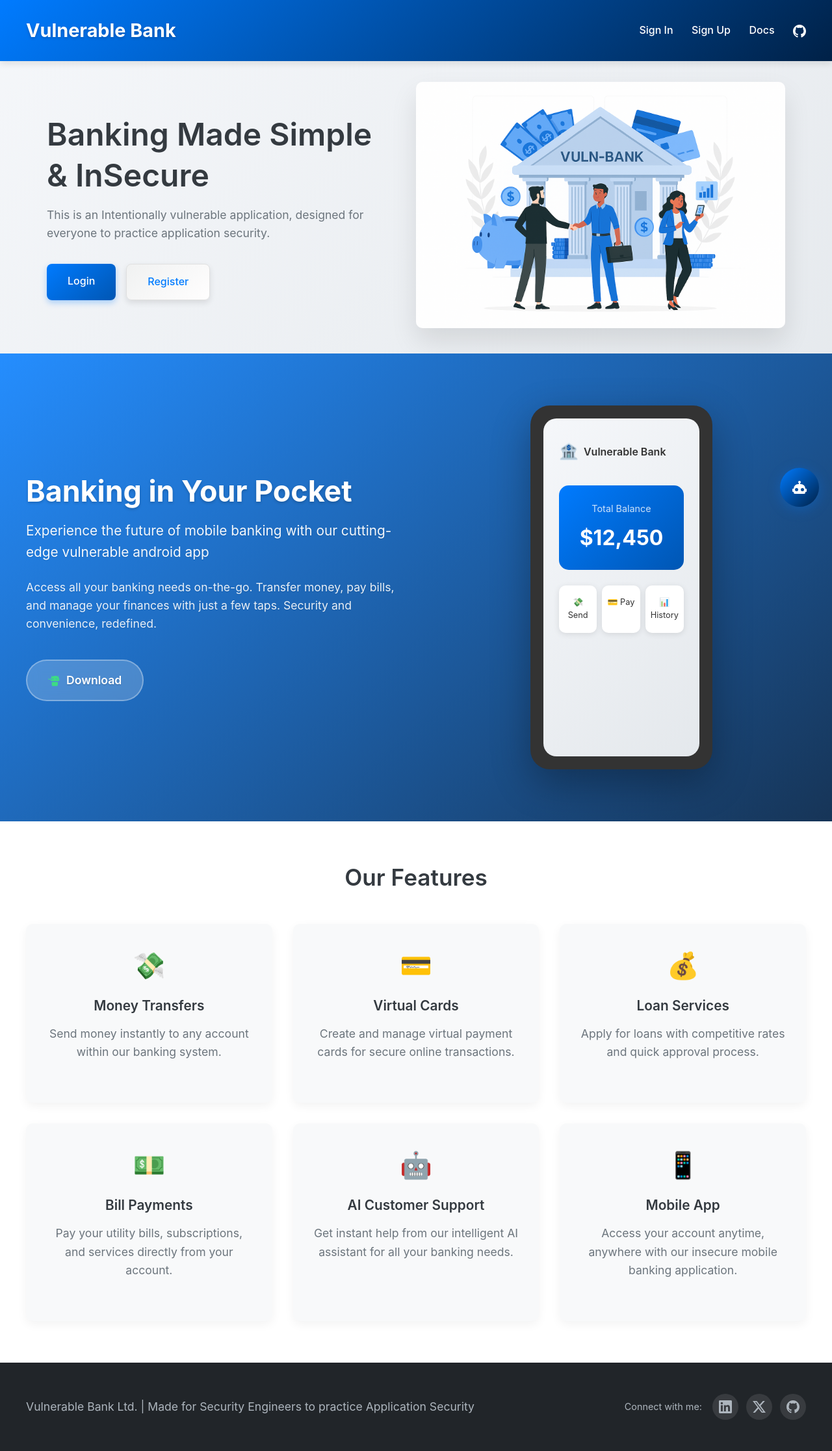
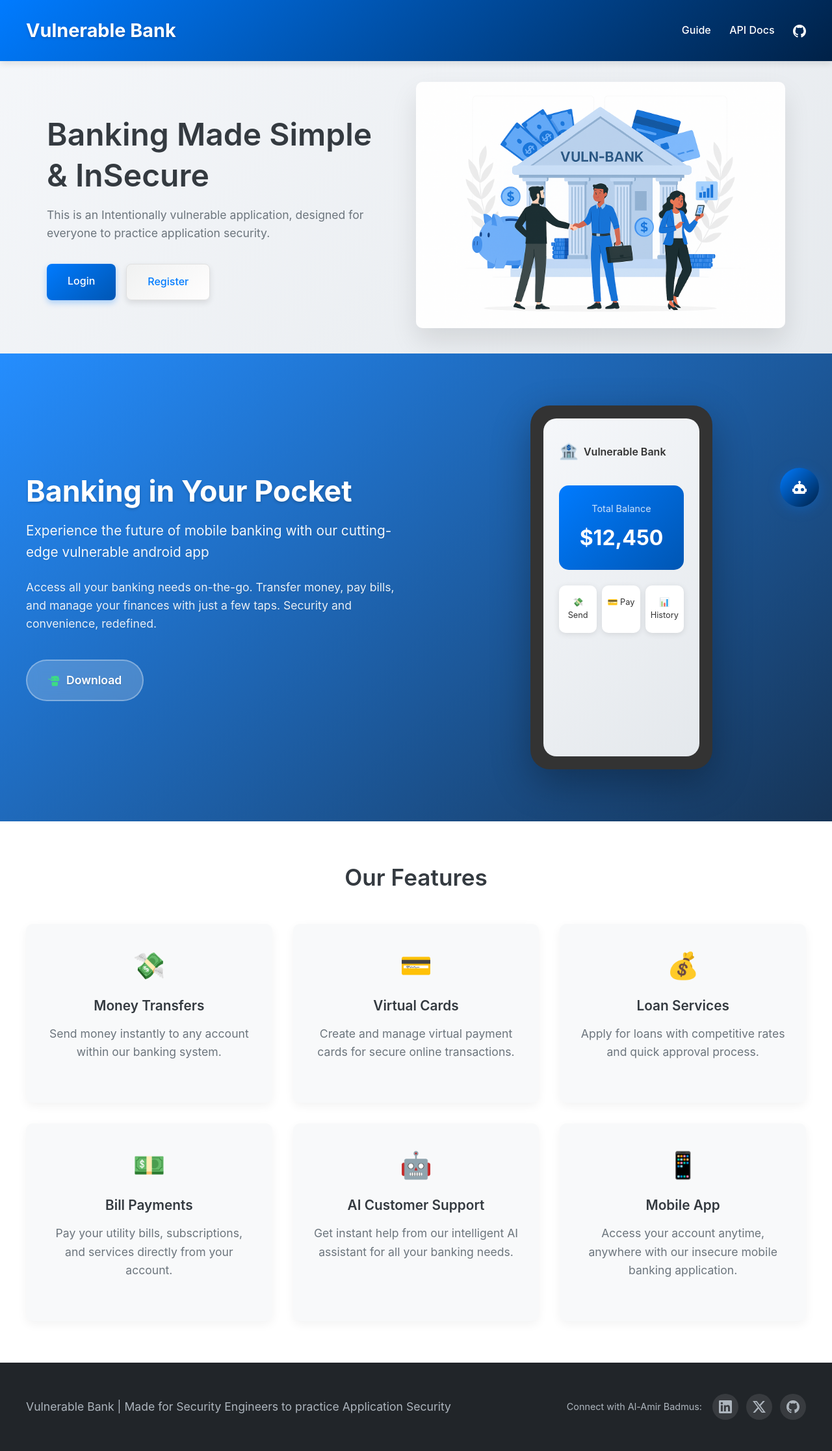
Before and after one commit to zainaboladiti/cloud-security-k8s-policy, a Flask app: page / in a window 1280 px wide. Shown: the whole page at 65% size. Run offline with Flask 2, Linux system fonts and the light colour scheme; some libraries are stand-ins or nearby versions.

Commit message:
text changes

```diff
--- a/static/openapi.json
+++ b/static/openapi.json
@@ -11,8 +11,8 @@
   },
   "servers": [
     {
-      "url": "http://localhost:5000",
-      "description": "Local Development Server"
+      "url": "http://vulnbank.org",
+      "description": "Controlled Production Server"
     }
   ],
   "tags": [
--- a/templates/index.html
+++ b/templates/index.html
@@ -784,9 +784,10 @@
             <div class="header-content">
                 <div class="bank-logo">Vulnerable Bank</div>
                 <nav class="nav-links">
-                    <a href="{{ url_for('login') }}">Sign In</a>
-                    <a href="{{ url_for('register') }}">Sign Up</a>
-                    <a href="/api/docs">Docs</a>
+                    <!-- <a href="{{ url_for('login') }}">Sign In</a> -->
+                    <!-- <a href="{{ url_for('register') }}">Sign Up</a> -->
+                    <a href="https://github.com/Commando-X/vuln-bank?tab=readme-ov-file#testing-guide-" target="_blank">Guide</a>
+                    <a href="/api/docs"> API Docs</a>
                     <a href="https://github.com/Commando-X/vuln-bank" target="_blank" title="View on GitHub">
                         <svg width="20" height="20" fill="currentColor" viewBox="0 0 24 24" style="vertical-align: middle;">
                             <path d="M12 0c-6.626 0-12 5.373-12 12 0 5.302 3.438 9.8 8.207 11.387.599.111.793-.261.793-.577v-2.234c-3.338.726-4.033-1.416-4.033-1.416-.546-1.387-1.333-1.756-1.333-1.756-1.089-.745.083-.729.083-.729 1.205.084 1.839 1.237 1.839 1.237 1.07 1.834 2.807 1.304 3.492.997.107-.775.418-1.305.762-1.604-2.665-.305-5.467-1.334-5.467-5.931 0-1.311.469-2.381 1.236-3.221-.124-.303-.535-1.524.117-3.176 0 0 1.008-.322 3.301 1.23.957-.266 1.983-.399 3.003-.404 1.02.005 2.047.138 3.006.404 2.291-1.552 3.297-1.23 3.297-1.23.653 1.653.242 2.874.118 3.176.77.84 1.235 1.911 1.235 3.221 0 4.609-2.807 5.624-5.479 5.921.43.372.823 1.102.823 2.222v3.293c0 .319.192.694.801.576 4.765-1.589 8.199-6.086 8.199-11.386 0-6.627-5.373-12-12-12z"/>
@@ -892,10 +893,10 @@
         <footer>
             <div class="footer-content">
                 <div class="footer-left">
-                    <p>Vulnerable Bank Ltd. | Made for Security Engineers to practice Application Security</p>
+                    <p>Vulnerable Bank | Made for Security Engineers to practice Application Security</p>
                 </div>
                 <div class="footer-right">
-                    <p class="connect-text">Connect with me:</p>
+                    <p class="connect-text">Connect with Al-Amir Badmus:</p>
                     <div class="social-links">
                         <a href="https://www.linkedin.com/in/badmus-al-amir/" target="_blank" title="LinkedIn" class="social-link">
                             <svg width="20" height="20" fill="currentColor" viewBox="0 0 24 24">
```
